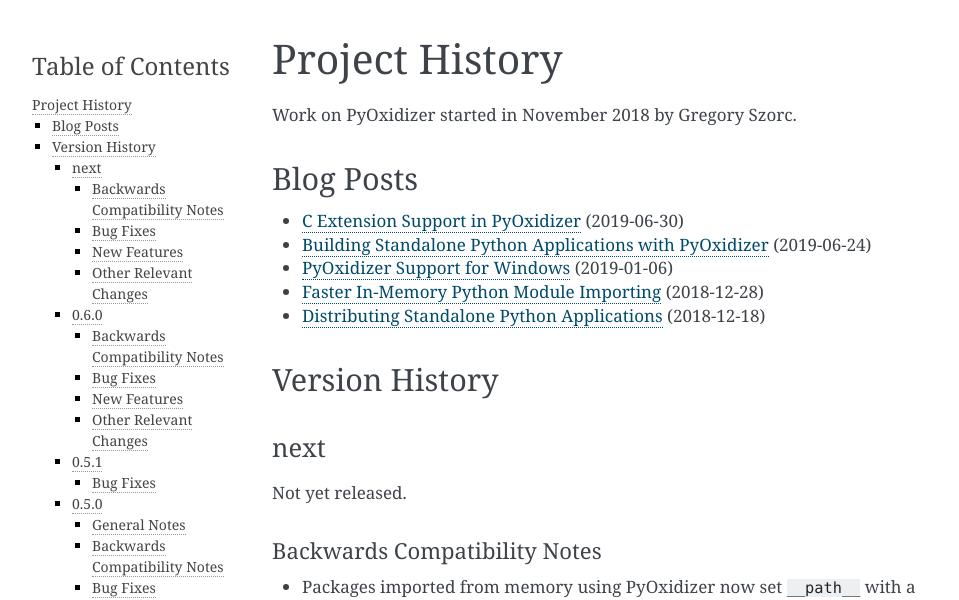
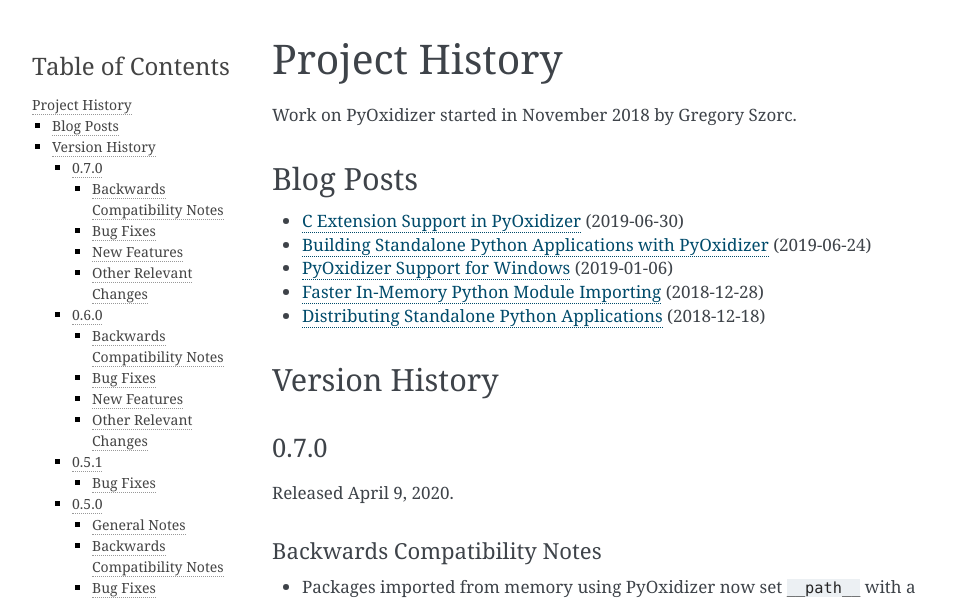
Before and after one commit to indygreg/PyOxidizer, a Sphinx documentation site: the page built from docs/history.rst, in a window 1280 px wide and 900 px high. Shown: the top 600 px of the window, without its empty margins (148-1107 px from the left). Built offline with Sphinx 7.4.7, drawn with Linux system fonts in a browser that asks for light colours; the version number could not be read and is left out.

Commit message:
docs: add 0.7.0 version and release date

```diff
--- a/docs/history.rst
+++ b/docs/history.rst
@@ -20,10 +20,10 @@
 Version History
 ===============
 
-next
-----
+0.7.0
+-----
 
-Not yet released.
+Released April 9, 2020.
 
 Backwards Compatibility Notes
 ^^^^^^^^^^^^^^^^^^^^^^^^^^^^^
```
